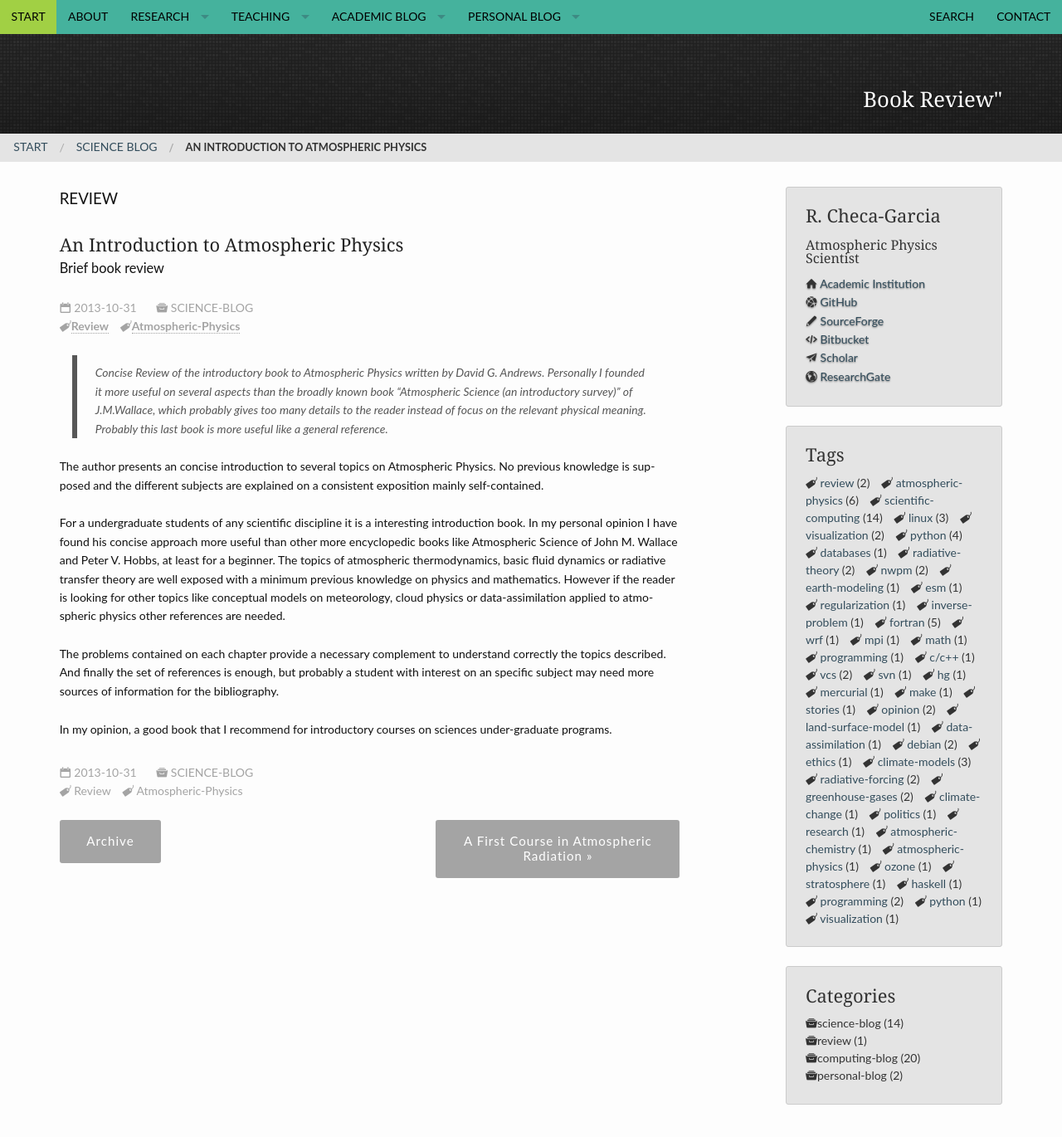
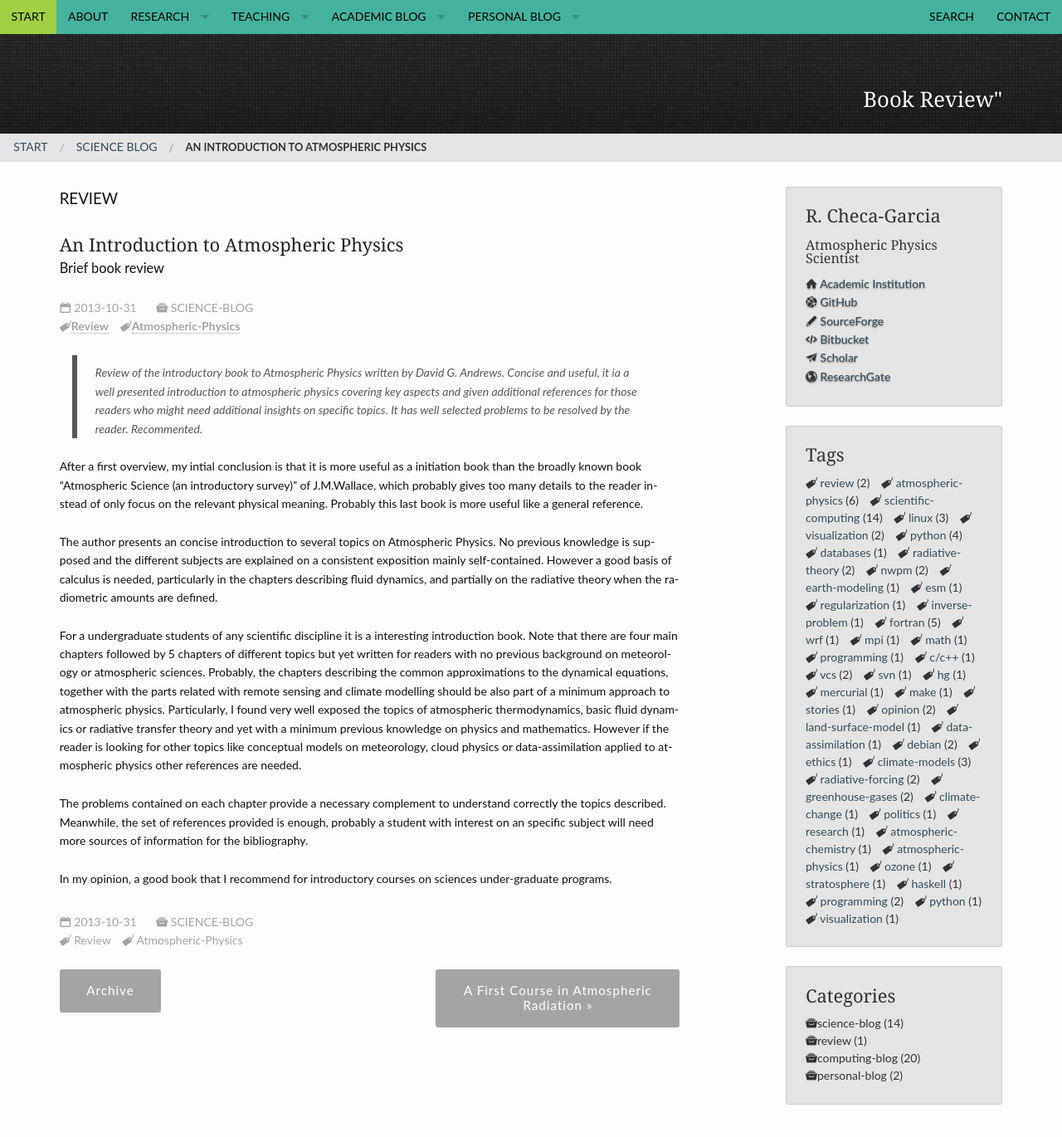
Before and after one commit to RCHG/rchg.github.io, a Jekyll site: the page built from _posts/2013-10-31-Book-Review-2.md, in a window 1280 px wide and 1400 px high. Shown: the top 1370 px of the window at 83% size. Built offline with Jekyll 4.4.1, drawn with Linux system fonts in a browser that asks for light colours; nearby versions of some CDN libraries; comment, search, counter and statistics services are not loaded.

Commit message:
Update 2013-10-31-Book-Review-2.md

```diff
--- a/_posts/2013-10-31-Book-Review-2.md
+++ b/_posts/2013-10-31-Book-Review-2.md
@@ -15,12 +15,14 @@
     pattern: pattern_jquery-dark-grey-tile.png
 ---
 
-> Concise Review of the introductory book to Atmospheric Physics written by David G. Andrews. Personally I founded it more useful on several aspects than the broadly known book "Atmospheric Science (an introductory survey)" of J.M.Wallace, which probably gives too many details to the reader instead of focus on the relevant physical meaning. Probably this last book is more useful like a general reference.
+> Review of the introductory book to Atmospheric Physics written by David G. Andrews. Concise and useful, it ia a well presented introduction to atmospheric physics covering key aspects and given additional references for those readers who might need additional insights on specific topics. It has well selected problems to be resolved by the reader. Recommented.
 
-The author presents an concise introduction to several topics on Atmospheric Physics. No previous knowledge is supposed and the different subjects are explained on a consistent exposition mainly self-contained.
+After a first overview, my intial conclusion is that it is more useful as a initiation book than the broadly known book "Atmospheric Science (an introductory survey)" of J.M.Wallace, which probably gives too many details to the reader instead of only focus on the relevant physical meaning. Probably this last book is more useful like a general reference.
 
-For a undergraduate students of any scientific discipline it is a interesting introduction book. In my personal opinion I have found his concise approach more useful than other more encyclopedic books like Atmospheric Science of John M. Wallace and Peter V. Hobbs, at least for a beginner. The topics of atmospheric thermodynamics, basic fluid dynamics or radiative transfer theory are well exposed with a minimum previous knowledge on physics and mathematics. However if the reader is looking for other topics like conceptual models on meteorology, cloud physics or data-assimilation applied to atmospheric physics other references are needed.
+The author presents an concise introduction to several topics on Atmospheric Physics. No previous knowledge is supposed and the different subjects are explained on a consistent exposition mainly self-contained. However a good basis of calculus is needed, particularly in the chapters describing fluid dynamics, and partially on the radiative theory when the radiometric amounts are defined.
 
-The problems contained on each chapter provide a necessary complement to understand correctly the topics described. And finally the set of references is enough, but probably a student with interest on an specific subject may need more sources of information for the bibliography.
+For a undergraduate students of any scientific discipline it is a interesting introduction book. Note that there are four main chapters followed by 5 chapters of different topics but yet written for readers with no previous background on meteorology or atmospheric sciences. Probably, the chapters describing the common approximations to the dynamical equations, together with the parts related with remote sensing and climate modelling should be also part of a minimum approach to atmospheric physics. Particularly, I found very well exposed the topics of atmospheric thermodynamics, basic fluid dynamics or radiative transfer theory and yet with a minimum previous knowledge on physics and mathematics. However if the reader is looking for other topics like conceptual models on meteorology, cloud physics or data-assimilation applied to atmospheric physics other references are needed.
+
+The problems contained on each chapter provide a necessary complement to understand correctly the topics described. Meanwhile, the set of references provided is enough, probably a student with interest on an specific subject will need more sources of information for the bibliography.
 
 In my opinion, a good book that I recommend for introductory courses on sciences under-graduate programs.
```
